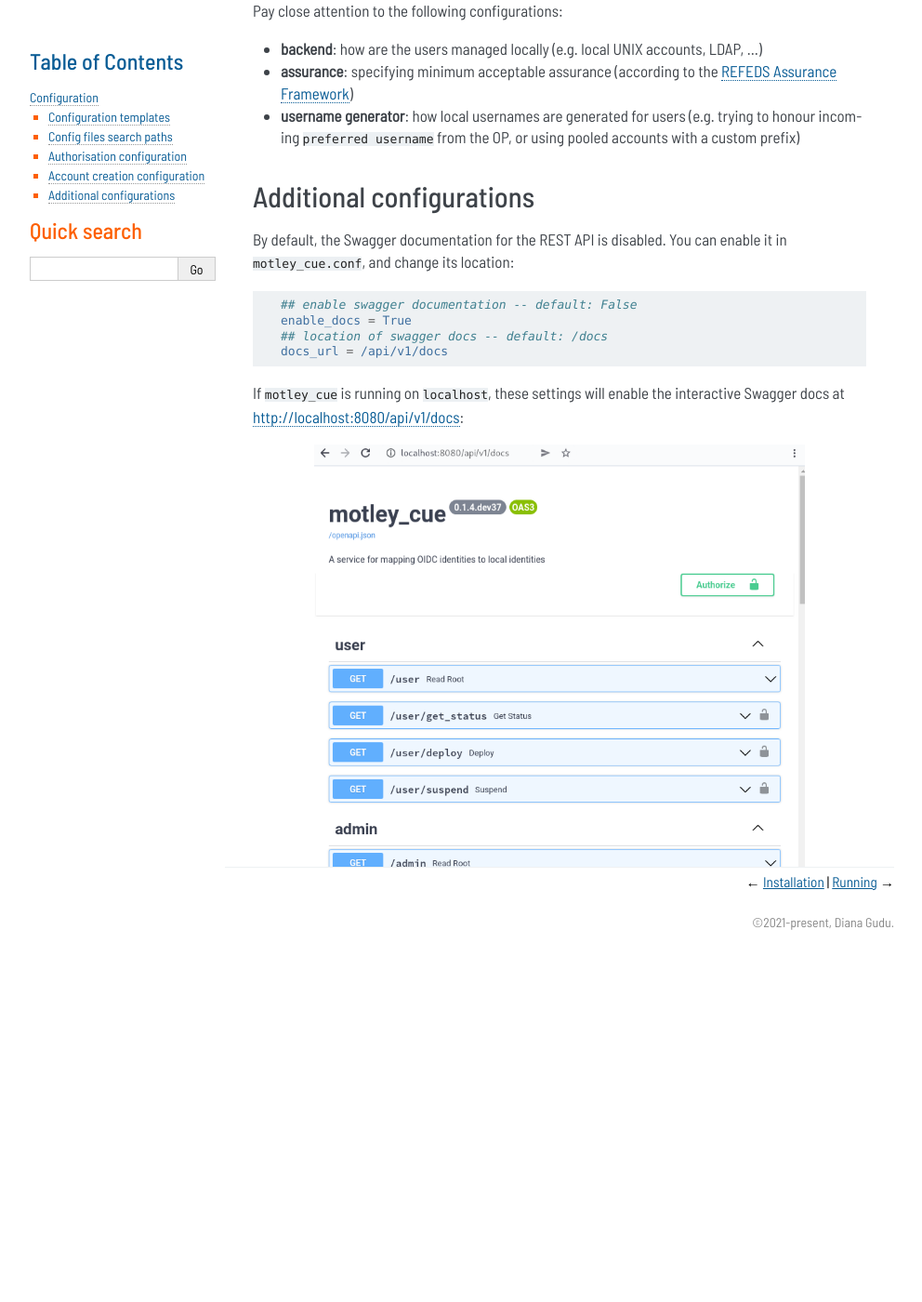
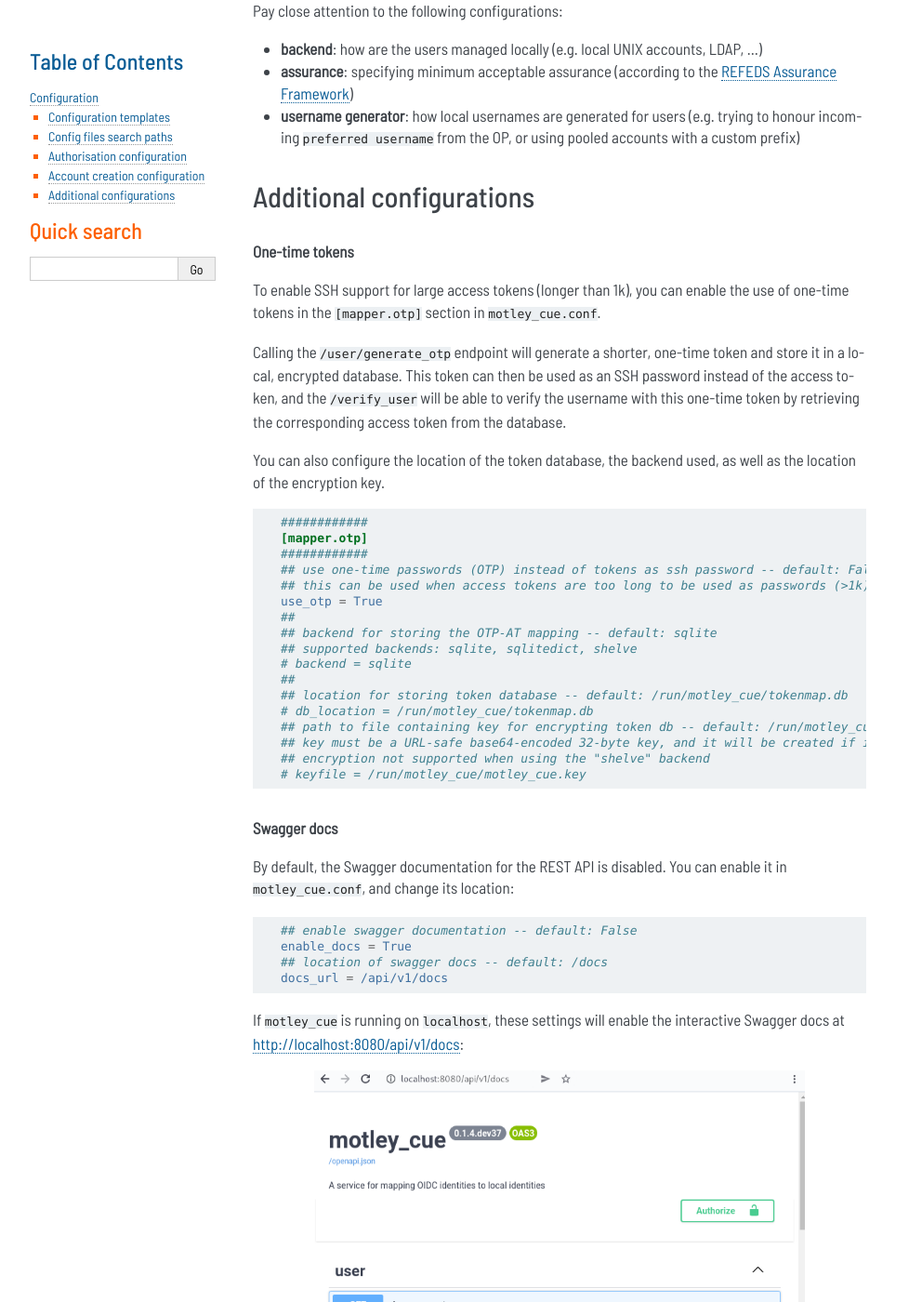
Before and after one commit to dianagudu/motley_cue, a Sphinx documentation site: the page built from doc/source/configuration.rst, in a window 1280 px wide and 1400 px high, scrolled down 2258 px. Shown: the whole window at 93% size, without its empty margins (148-1140 px from the left). Built offline with Sphinx 7.4.7, drawn with Linux system fonts in a browser that asks for light colours; before the commit the page ends 3288 px from its top, so only the background shows below that.

Commit message:
add info to docs about one-time tokens

```diff
--- a/doc/source/configuration.rst
+++ b/doc/source/configuration.rst
@@ -120,6 +120,37 @@ Pay close attention to the following configurations:
 Additional configurations
 -------------------------
 
+.. rubric:: One-time tokens
+
+To enable SSH support for large access tokens (longer than 1k), you can enable the use of one-time tokens in the ``[mapper.otp]`` section in ``motley_cue.conf``.
+
+Calling the ``/user/generate_otp`` endpoint will generate a shorter, one-time token and store it in a local, encrypted database. This token can then be used as an SSH password instead of the access token, and the ``/verify_user`` will be able to verify the username with this one-time token by retrieving the corresponding access token from the database.
+
+You can also configure the location of the token database, the backend used, as well as the location of the encryption key.
+
+.. code-block:: ini
+
+  ############
+  [mapper.otp]
+  ############
+  ## use one-time passwords (OTP) instead of tokens as ssh password -- default: False
+  ## this can be used when access tokens are too long to be used as passwords (>1k)
+  use_otp = True
+  ##
+  ## backend for storing the OTP-AT mapping -- default: sqlite
+  ## supported backends: sqlite, sqlitedict, shelve
+  # backend = sqlite
+  ##
+  ## location for storing token database -- default: /run/motley_cue/tokenmap.db
+  # db_location = /run/motley_cue/tokenmap.db
+  ## path to file containing key for encrypting token db -- default: /run/motley_cue/motley_cue.key
+  ## key must be a URL-safe base64-encoded 32-byte key, and it will be created if it doesn't exist
+  ## encryption not supported when using the "shelve" backend
+  # keyfile = /run/motley_cue/motley_cue.key
+
+
+.. rubric:: Swagger docs
+
 By default, the Swagger documentation for the REST API is disabled. You can enable it in ``motley_cue.conf``, and change its location:
 
 .. code-block:: ini
```
Also changed, not shown: doc/source/api/openapi.yml (+89 -3 lines), 2 other files.
